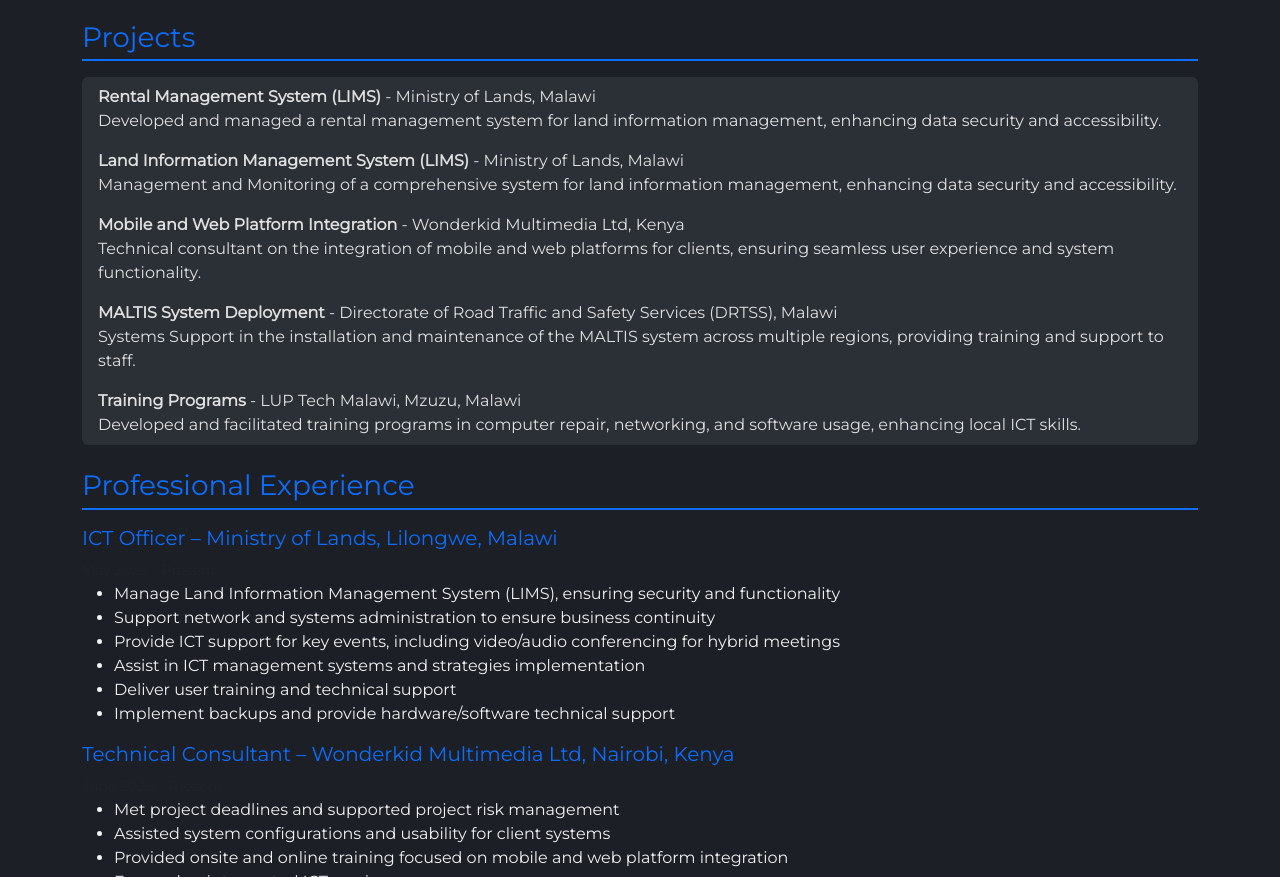
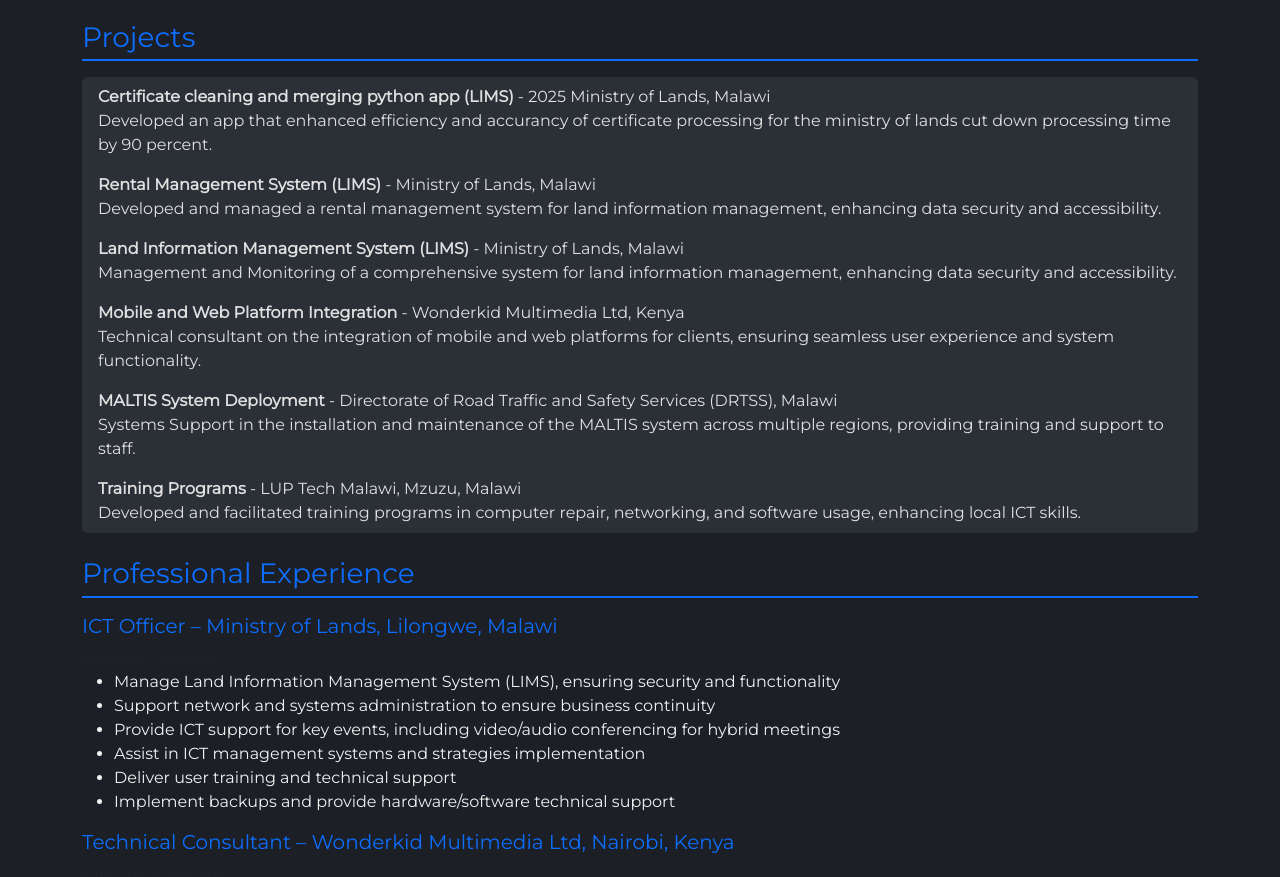
Before and after one commit to lincolnMK/portfolio, a plain HTML site: page index.html in a window 1280 px wide. Shown: the part 954-1831 px from the top of the page. Drawn offline with nearby package versions, Linux system fonts and the light colour scheme.

Commit message:
Add project entry for certificate processing app
Added a new project entry for a certificate cleaning and merging Python app, detailing its impact on processing efficiency.

```diff
--- a/index.html
+++ b/index.html
@@ -77,6 +77,12 @@
 <section id="projects">
   <h3>Projects</h3>
   <ul class="list-group mb-4">
+
+    <li class="list-group-item">
+      <strong>Certificate cleaning and merging python app (LIMS)</strong> - 2025 Ministry of Lands, Malawi<br/>
+      Developed an app that enhanced efficiency and accurancy of certificate processing for the ministry of lands
+      cut down processing time by 90 percent.
+    </li>
     <li class="list-group-item">
       <strong>Rental Management System (LIMS)</strong> - Ministry of Lands, Malawi<br/>
       Developed and managed a rental management system for land information management, enhancing data security and accessibility.
```
